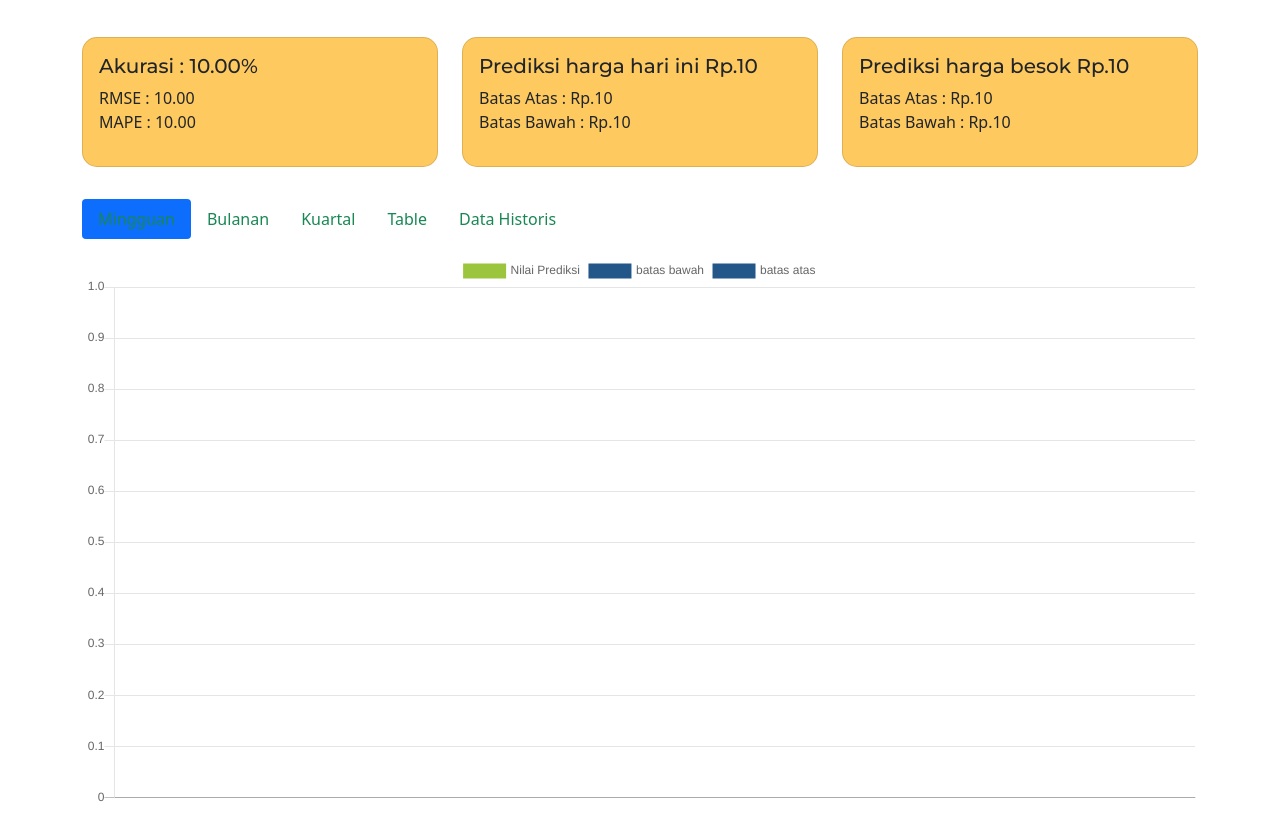
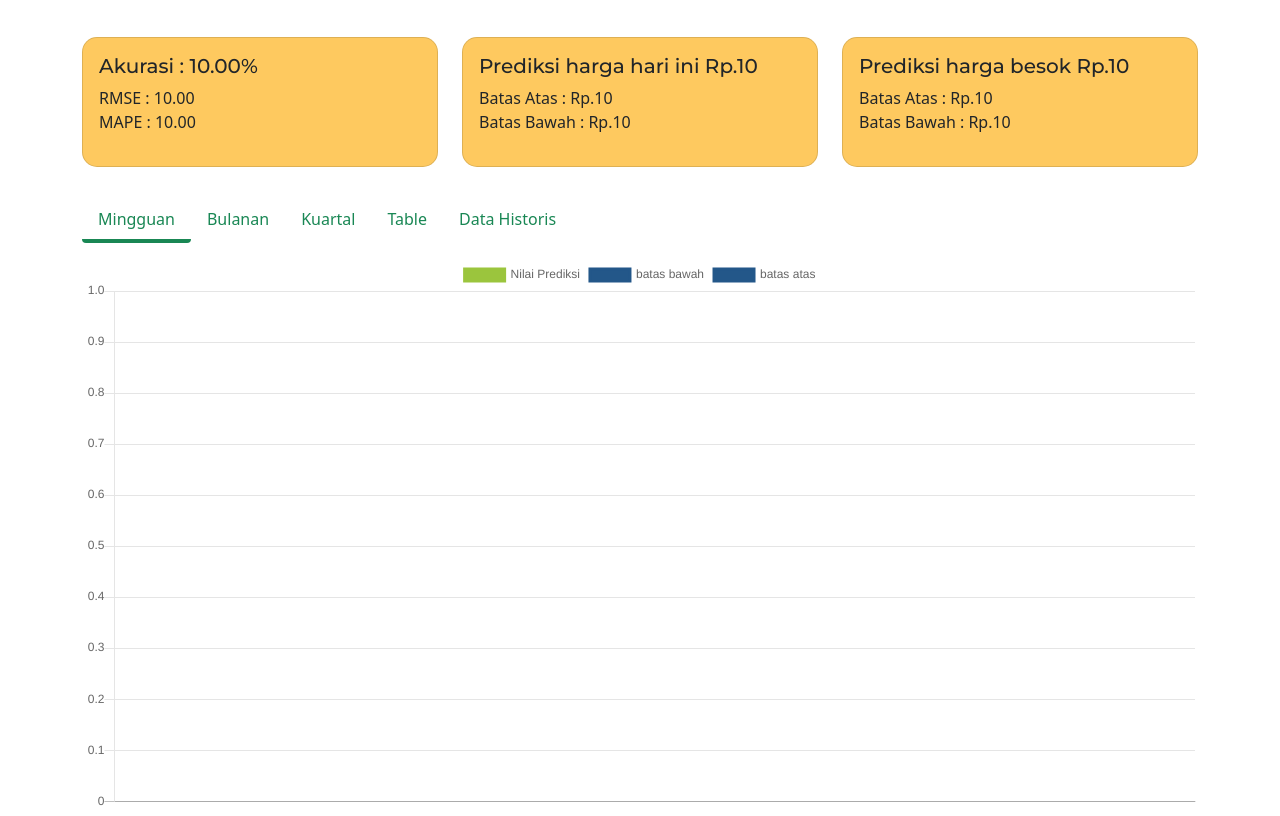
Before and after one commit to azrasabila/prediksi-harga-pangan, a Django app: template prediksiHargaPangan/templates/prediksi/index.html in a window 1280 px wide. Shown: the part 335-1151 px from the top of the page. Run offline with Django 3.2, Linux system fonts and the light colour scheme; the template is opened without the code that fills it: most values are stand-ins (such as "Sample title", 1, 10 or a date in 2020); form fields are guessed from the names that the template uses; parts of the project's set-up code (start-up, migrations or seed data) failed here and were passed over; some libraries are stand-ins or nearby versions.

Commit message:
fix tabs

```diff
--- a/prediksiHargaPangan/templates/prediksi/index.html
+++ b/prediksiHargaPangan/templates/prediksi/index.html
@@ -187,4 +187,11 @@
     padding: 10px;
     text-align: center;
   }
+
+  .nav-link.active,
+  .show > .nav-link {
+    background-color: transparent !important;
+    border-color: transparent transparent #198754;
+    border-bottom: 4px solid !important;
+  }
 </style>
```
